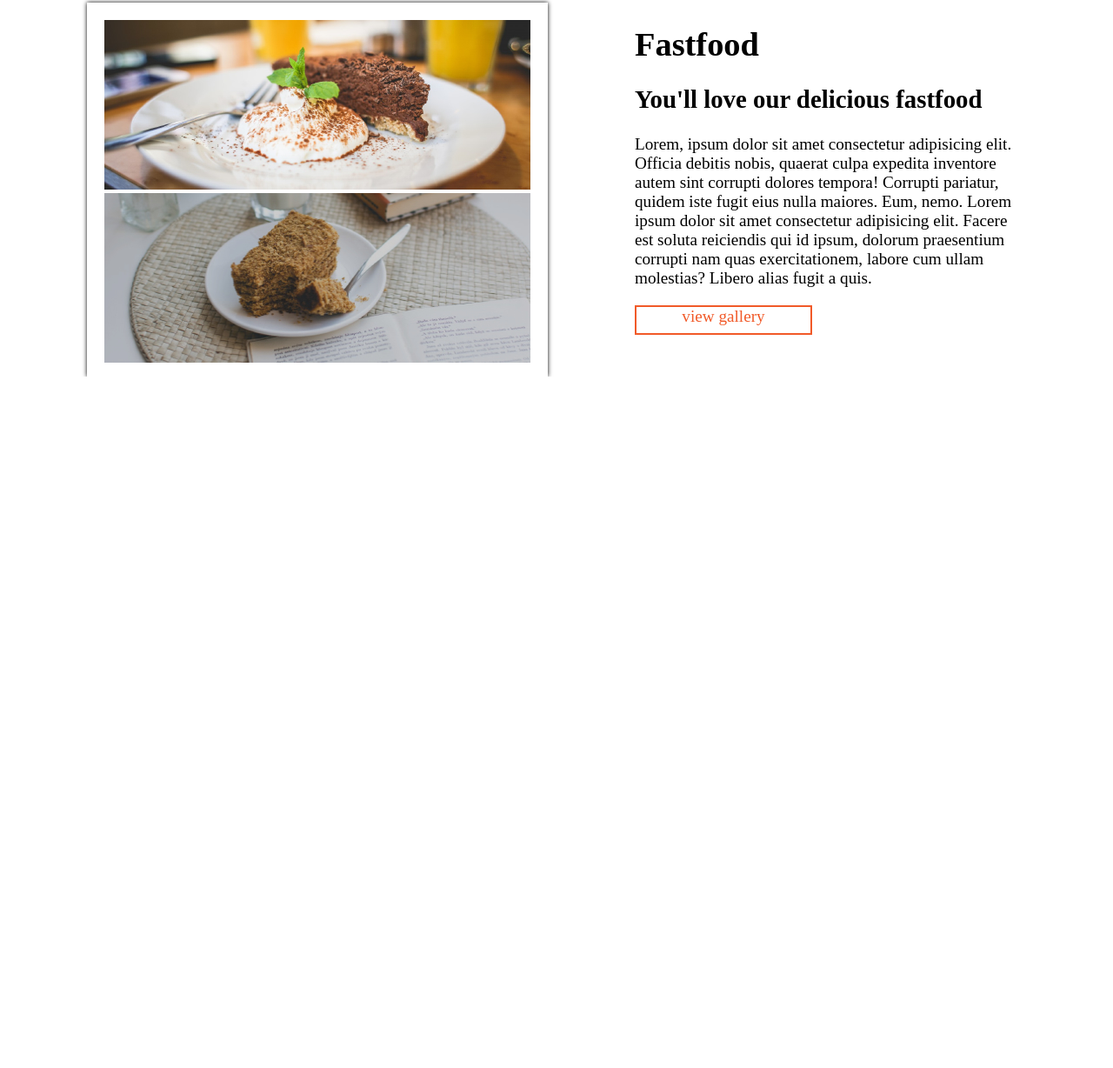
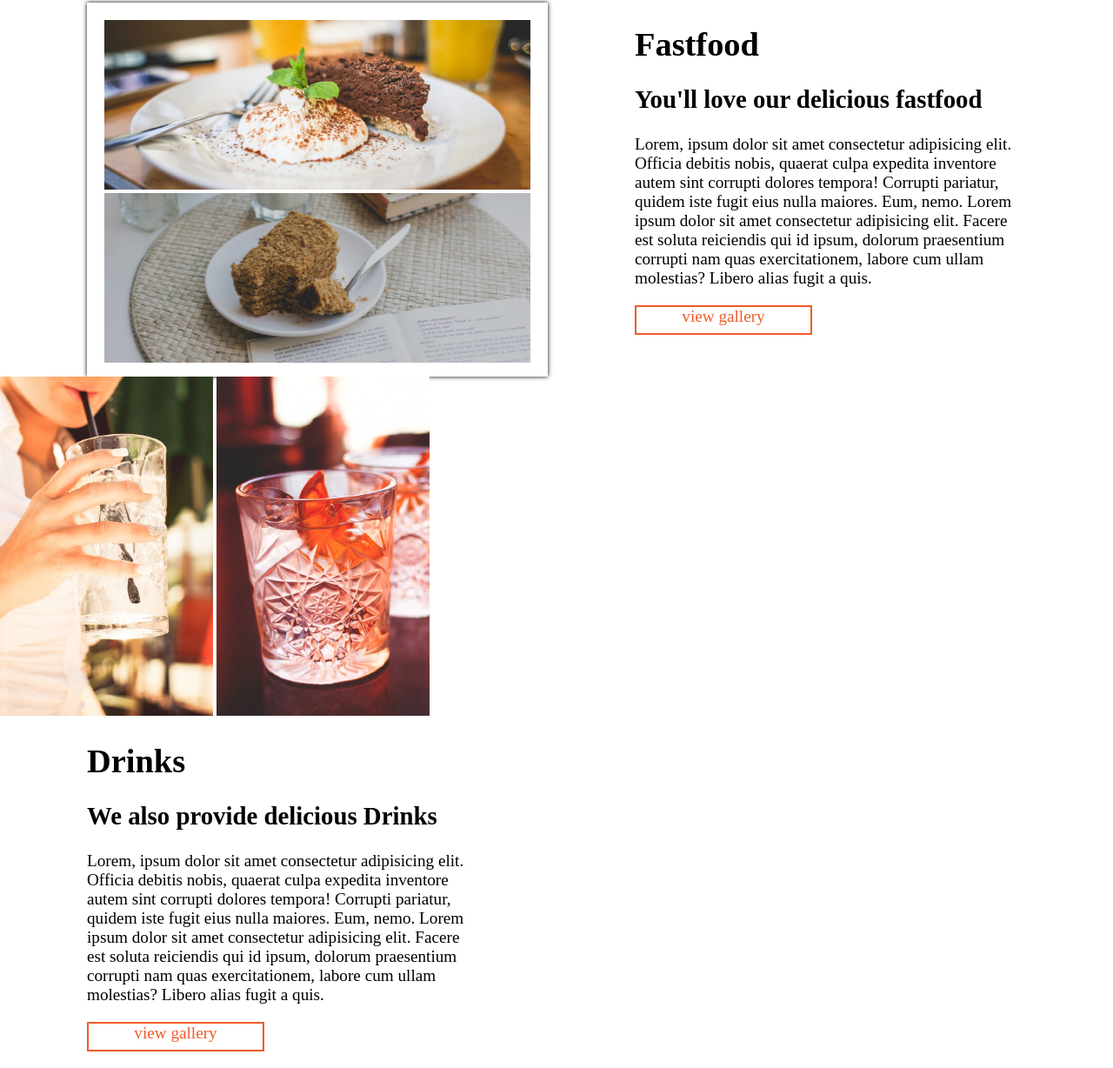
Before and after one commit to bensammwaniki/Anitas-kitchen, a plain HTML site: page index.html in a window 1280 px wide. Shown: the part 943-2171 px from the top of the page at 87% size. Before the commit the page ends 1376 px from the top, so only its background shows below. Drawn offline with Linux system fonts and the light colour scheme.

Commit message:
added the drink section

```diff
--- a/index.html
+++ b/index.html
@@ -67,6 +67,31 @@
             <div><p>view gallery</p></div>
         </div>
     </div>
+    <!-- drink section -->
+    <div class="drink">
+        <div class="drkimage">
+             <img src="./assets/drink1.jpg" alt="beef beefBurger">
+             <img src="./assets/drink2.jpg" alt="">
+        </div>
+        <div class="desc">
+          <h1>Drinks</h1>
+          <h2>We also provide delicious Drinks</h2>
+          <p> Lorem, ipsum dolor sit amet consectetur
+              adipisicing elit. Officia debitis nobis,
+              quaerat culpa expedita inventore autem
+              sint corrupti dolores tempora! Corrupti
+              pariatur, quidem iste fugit eius nulla
+              maiores. Eum, nemo.
+              Lorem ipsum dolor sit amet consectetur
+              adipisicing elit. Facere est soluta
+              reiciendis qui id ipsum, dolorum
+              praesentium corrupti nam quas exercitationem,
+              labore cum ullam molestias? Libero
+              alias fugit a quis.
+            </p>
+            <div><p>view gallery</p></div>
+        </div>
+    </div>
 
 
 </body>
--- a/style.css
+++ b/style.css
@@ -104,3 +104,4 @@ body{
     border: 2px solid #F15A29;
     text-align: center;
 }
+/* ================================= */
```
